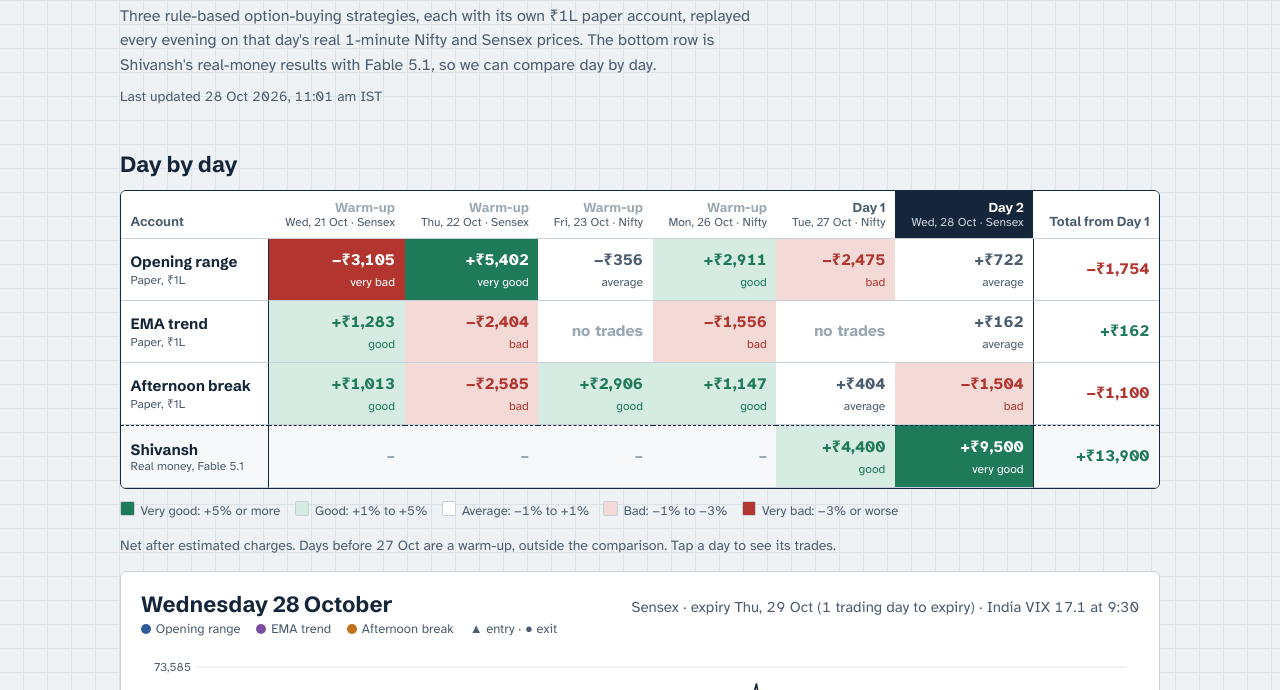
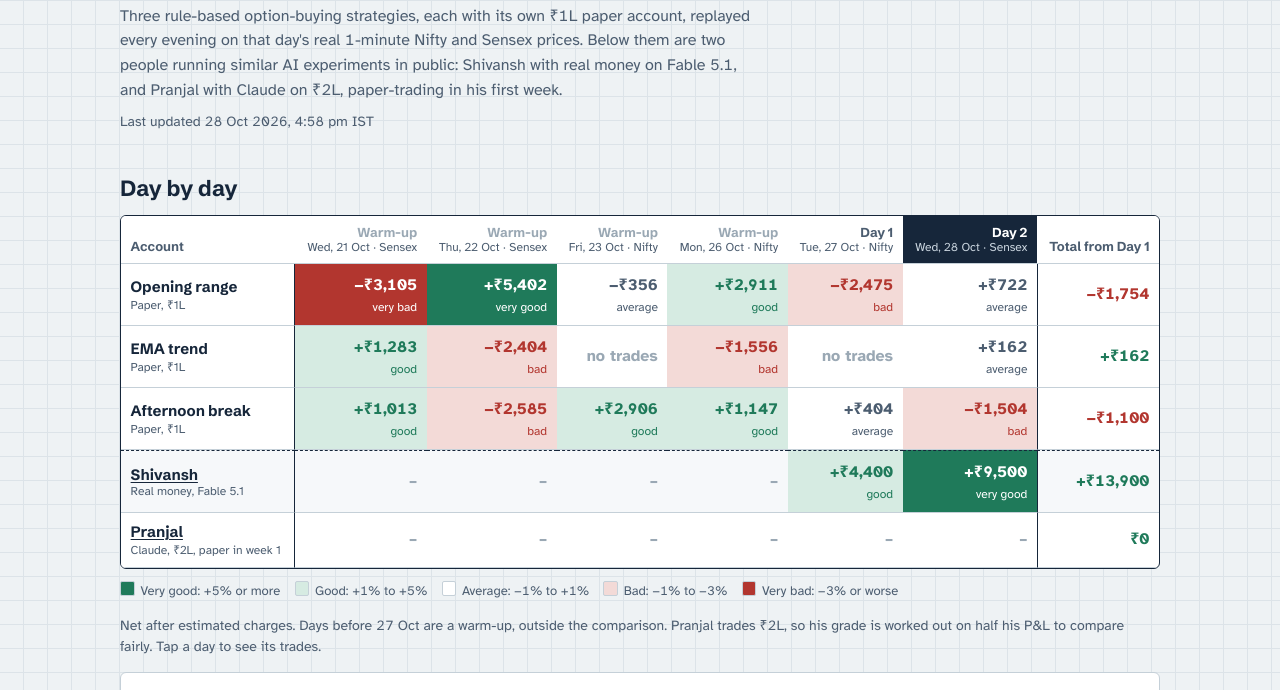
Before and after one commit to rohan-patnaik/trading-plan, a plain HTML site: page index.html in a window 1280 px wide. Shown: the part 95-785 px from the top of the page. Drawn offline with Linux system fonts and the light colour scheme.

Commit message:
Add Pranjal as a second benchmark

```diff
--- a/data/days/2026-10-28.json
+++ b/data/days/2026-10-28.json
@@ -1,7 +1,7 @@
 {
  "date": "2026-10-28",
  "instrument": "SENSEX",
- "generated_at": "2026-10-28T16:25+05:30",
+ "generated_at": "2026-10-28T22:28+05:30",
  "spot": [
   {
    "t": "09:15",
--- a/data/summary.json
+++ b/data/summary.json
@@ -26,11 +26,25 @@
   "slippage_pct": 0.005,
   "stt_sell_pct": 0.0015
  },
- "benchmark": {
-  "name": "Shivansh (Fable 5.1, real money, Dhan)",
+ "benchmarks": [
+  {
+   "id": "shivansh",
+   "name": "Shivansh",
+   "sub": "Real money, Fable 5.1",
    "source": "https://x.com/shivanshco/status/2115064439972249723",
-  "note": "Real trades as posted on X. Net is after charges, as the author reported it."
+   "note": "Real trades as posted on X. Net is after charges, as the author reported it.",
+   "start": "2026-10-27"
   },
+  {
+   "id": "pranjal",
+   "name": "Pranjal",
+   "sub": "Claude, ₹2L, paper in week 1",
+   "source": "https://x.com/pranjalsoni_/status/2115423231343722789",
+   "note": "Nifty weekly option buying via Kite Connect. ₹2L capital, so divide by 2 to compare with our ₹1L. Week 1 (from 29 Oct) is paper orders on live prices; 3 versions (ORB, Supertrend, EMA) side by side. Rules: max 3 trades/day, stop at +₹15k / −₹5k, stop after 2 losses, flat by 15:10.",
+   "capital": 200000,
+   "start": "2026-10-29"
+  }
+ ],
  "days": [
   {
    "date": "2026-10-21",
@@ -55,7 +69,7 @@
      "cum": 1013.41
     }
    },
-   "benchmark": null
+   "benchmarks": {}
   },
   {
    "date": "2026-10-22",
@@ -80,7 +94,7 @@
      "cum": -1571.31
     }
    },
-   "benchmark": null
+   "benchmarks": {}
   },
   {
    "date": "2026-10-23",
@@ -105,7 +119,7 @@
      "cum": 1334.3
     }
    },
-   "benchmark": null
+   "benchmarks": {}
   },
   {
    "date": "2026-10-26",
@@ -130,7 +144,7 @@
      "cum": 2481.71
     }
    },
-   "benchmark": null
+   "benchmarks": {}
   },
   {
    "date": "2026-10-27",
@@ -155,12 +169,14 @@
      "cum": 2885.77
     }
    },
-   "benchmark": {
+   "benchmarks": {
+    "shivansh": {
      "day": 1,
      "gross": 5434.0,
      "net": 4400.0,
      "trades": 6,
      "note": "Nifty 0DTE. Started late (broker token bug). One −₹7,546 loss."
+    }
    }
   },
   {
@@ -186,7 +202,8 @@
      "cum": 1382.0
     }
    },
-   "benchmark": {
+   "benchmarks": {
+    "shivansh": {
      "day": 2,
      "gross": 10985.25,
      "net": 9500.0,
@@ -194,6 +211,7 @@
      "note": "Sensex 1DTE. Started 11:30 (IP/token error). Big win: 73300 PE 13:23–13:25."
     }
    }
+  }
  ],
- "updated": "2026-10-28T16:31+05:30"
+ "updated": "2026-10-28T22:28+05:30"
 }
--- a/index.html
+++ b/index.html
@@ -37,6 +37,7 @@ table.board{border-collapse:separate;border-spacing:0;min-width:100%}
 .board thead th.sel{background:var(--ink);color:#fff}
 .board thead th.sel small{color:#C9D4DE}
 .board tbody th{position:sticky;left:0;z-index:1;background:var(--card);text-align:left;font:700 .9375rem var(--display);border-right:1.5px solid var(--ink)}
+.board tbody th a{color:inherit;text-decoration-thickness:1px;text-underline-offset:2px}
 .board tbody th span{display:block;font:400 .75rem var(--body);color:var(--ink-soft)}
 .board tr.bench th,.board tr.bench td{border-top:1.5px dashed var(--ink)}
 .board tr.bench th,.board tr.bench td.g-none,.board tr.bench td.total{background:#F6F8FA}
@@ -89,7 +90,7 @@ footer{margin-top:3rem;font-size:.8125rem;color:var(--ink-soft);max-width:70ch}
 <div class="wrap">
 <header>
   <h1>Paper trading log</h1>
-  <p>Three rule-based option-buying strategies, each with its own ₹1L paper account, replayed every evening on that day's real 1-minute Nifty and Sensex prices. The bottom row is Shivansh's real-money results with Fable 5.1, so we can compare day by day.</p>
+  <p>Three rule-based option-buying strategies, each with its own ₹1L paper account, replayed every evening on that day's real 1-minute Nifty and Sensex prices. Below them are two people running similar AI experiments in public: Shivansh with real money on Fable 5.1, and Pranjal with Claude on ₹2L, paper-trading in his first week.</p>
   <p class="updated" id="updated">Loading…</p>
 </header>
 
@@ -100,7 +101,7 @@ footer{margin-top:3rem;font-size:.8125rem;color:var(--ink-soft);max-width:70ch}
     <li class="l-vg">Very good: +5% or more</li><li class="l-g">Good: +1% to +5%</li>
     <li class="l-a">Average: −1% to +1%</li><li class="l-b">Bad: −1% to −3%</li><li class="l-vb">Very bad: −3% or worse</li>
   </ul>
-  <p class="updated">Net after estimated charges. Days before 27 Oct are a warm-up, outside the comparison. Tap a day to see its trades.</p>
+  <p class="updated">Net after estimated charges. Days before 27 Oct are a warm-up, outside the comparison. Pranjal trades ₹2L, so his grade is worked out on half his P&L to compare fairly. Tap a day to see its trades.</p>
 </section>
 
 <section class="day" id="day" aria-live="polite"></section>
@@ -162,7 +163,8 @@ function renderBoard(){
   let head = "<thead><tr><th scope='col' style='text-align:left'>Account</th>";
   for (const d of S.days){
     const warm = d.date < COMPARE_FROM;
-    const label = d.benchmark ? "Day " + d.benchmark.day : warm ? "Warm-up" : "Day " + (S.days.filter(x => x.date >= COMPARE_FROM && x.date <= d.date).length);
+    const sh = d.benchmarks.shivansh;
+    const label = sh ? "Day " + sh.day : warm ? "Warm-up" : "Day " + (S.days.filter(x => x.date >= COMPARE_FROM && x.date <= d.date).length);
     head += `<th scope="col" data-date="${d.date}" tabindex="0" class="${warm ? "warm" : ""}">${label}<small>${fmtDate(d.date)} · ${d.instrument === "NIFTY" ? "Nifty" : "Sensex"}</small></th>`;
   }
   head += "<th scope='col'>Total from Day 1</th></tr></thead>";
@@ -178,15 +180,19 @@ function renderBoard(){
     }
     body += `<td class="total ${tot >= 0 ? "pos" : "neg"}">${inr(tot)}</td></tr>`;
   }
-  let btot = 0;
-  body += `<tr class="bench"><th scope="row">Shivansh<span>Real money, Fable 5.1</span></th>`;
-  for (const d of S.days){
-    const b = d.benchmark;
-    if (b){ btot += b.net; const g = gradeOf(b.net, cap);
-      body += `<td class="cell ${cls(g)}" data-date="${d.date}">${inr(b.net)}<em>${g}</em></td>`; }
-    else body += `<td class="cell g-none" data-date="${d.date}">${d.date < COMPARE_FROM ? "–" : "not posted"}</td>`;
+  for (const [i, bm] of S.benchmarks.entries()){
+    let btot = 0;
+    const scale = cap / (bm.capital || cap);
+    body += `<tr class="${i === 0 ? "bench" : ""}"><th scope="row"><a href="${bm.source}">${bm.name}</a><span>${bm.sub}</span></th>`;
+    for (const d of S.days){
+      const b = d.benchmarks[bm.id];
+      if (b){ btot += b.net; const g = gradeOf(b.net * scale, cap);
+        body += `<td class="cell ${cls(g)}" data-date="${d.date}">${inr(b.net)}<em>${g}</em></td>`; }
+      else body += `<td class="cell g-none" data-date="${d.date}">${d.date < (bm.start || COMPARE_FROM) ? "–" : "not posted"}</td>`;
+    }
+    body += `<td class="total ${btot >= 0 ? "pos" : "neg"}">${Object.keys(S.days.at(-1).benchmarks).length || btot ? inr(btot) : "–"}</td></tr>`;
   }
-  body += `<td class="total ${btot >= 0 ? "pos" : "neg"}">${inr(btot)}</td></tr></tbody>`;
+  body += "</tbody>";
   t.innerHTML = head + body;
   t.querySelectorAll("[data-date]").forEach(n => {
     n.addEventListener("click", () => selectDay(n.dataset.date));
@@ -200,12 +206,13 @@ async function selectDay(date){
   const d = await (await fetch(`data/days/${date}.json`, {cache:"no-store"})).json();
   const box = document.getElementById("day");
   const s0 = d.strategies[0];
-  const bench = S.days.find(x => x.date === date)?.benchmark;
+  const benches = S.days.find(x => x.date === date)?.benchmarks || {};
   box.innerHTML = `<div class="day-head"><h2>${new Date(date + "T00:00:00").toLocaleDateString("en-IN", {weekday:"long", day:"numeric", month:"long"})}</h2>
     <span class="facts">${d.instrument === "NIFTY" ? "Nifty 50" : "Sensex"} · expiry ${fmtDate(s0.expiry)} (${s0.dte === 0 ? "expiry day" : s0.dte + " trading day" + (s0.dte > 1 ? "s" : "") + " to expiry"}) · India VIX ${s0.open_vix?.toFixed(1) ?? "–"} at 9:30</span></div>
     <div class="keys">${ORDER.map(k => `<span><b style="background:${COLORS[k]}"></b>${SHORT[k]}</span>`).join("")}<span>▲ entry · ● exit</span></div>`;
   box.appendChild(chart(d));
-  if (bench) box.appendChild(el("p", {className:"facts"}, `Shivansh that day: ${inr(bench.gross)} gross, ${inr(bench.net)} net from ${bench.trades} trades. ${bench.note}`));
+  for (const bm of S.benchmarks){ const b = benches[bm.id]; if (b)
+    box.appendChild(el("p", {className:"facts"}, `${bm.name} that day: ${b.gross != null ? inr(b.gross) + " gross, " : ""}${inr(b.net)} net from ${b.trades} trades. ${b.note}`)); }
   for (const s of d.strategies){
     const sec = el("div", {className:"strat"});
     sec.innerHTML = `<div class="strat-head"><h3 style="color:${COLORS[s.strategy]}">${SHORT[s.strategy]}</h3>
```
Also changed, not shown: data/benchmark.json (+36 -5 lines), 3 other files. Lines whose indentation alone changed are shown as unchanged.
